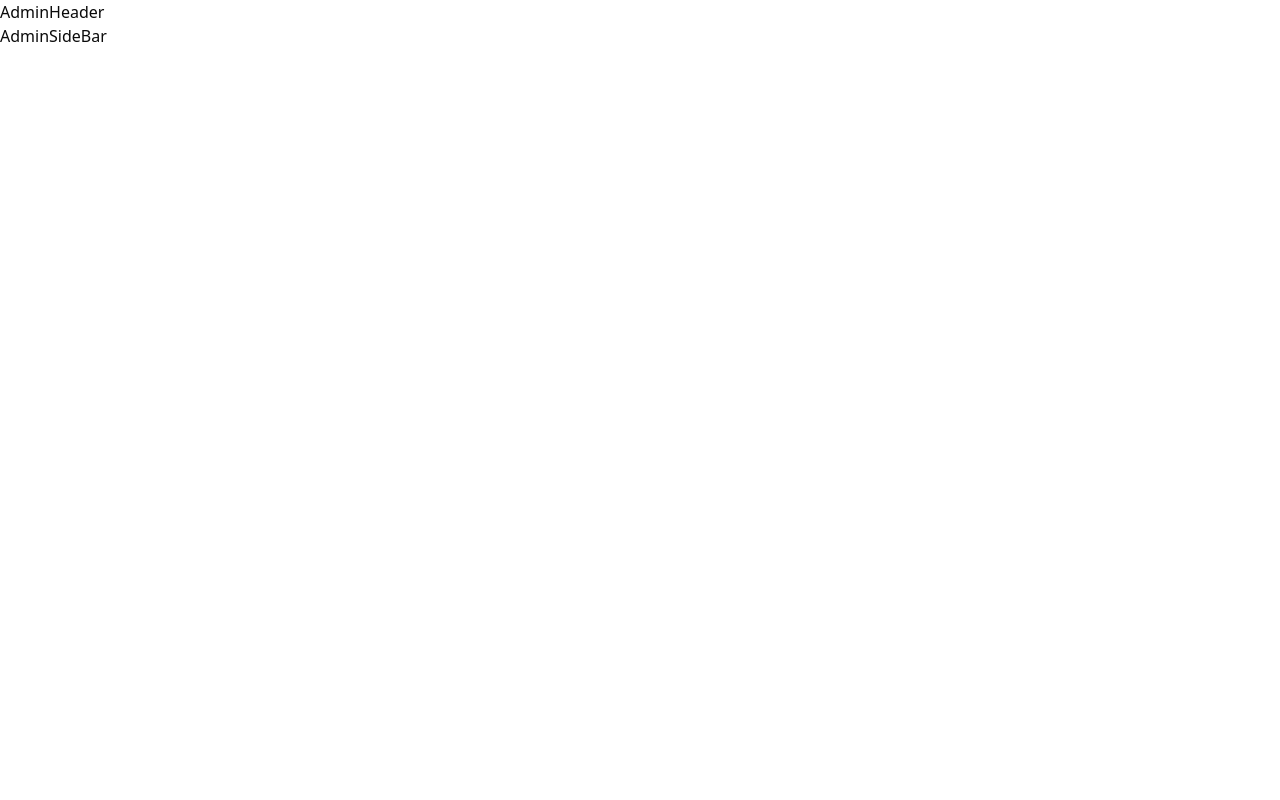
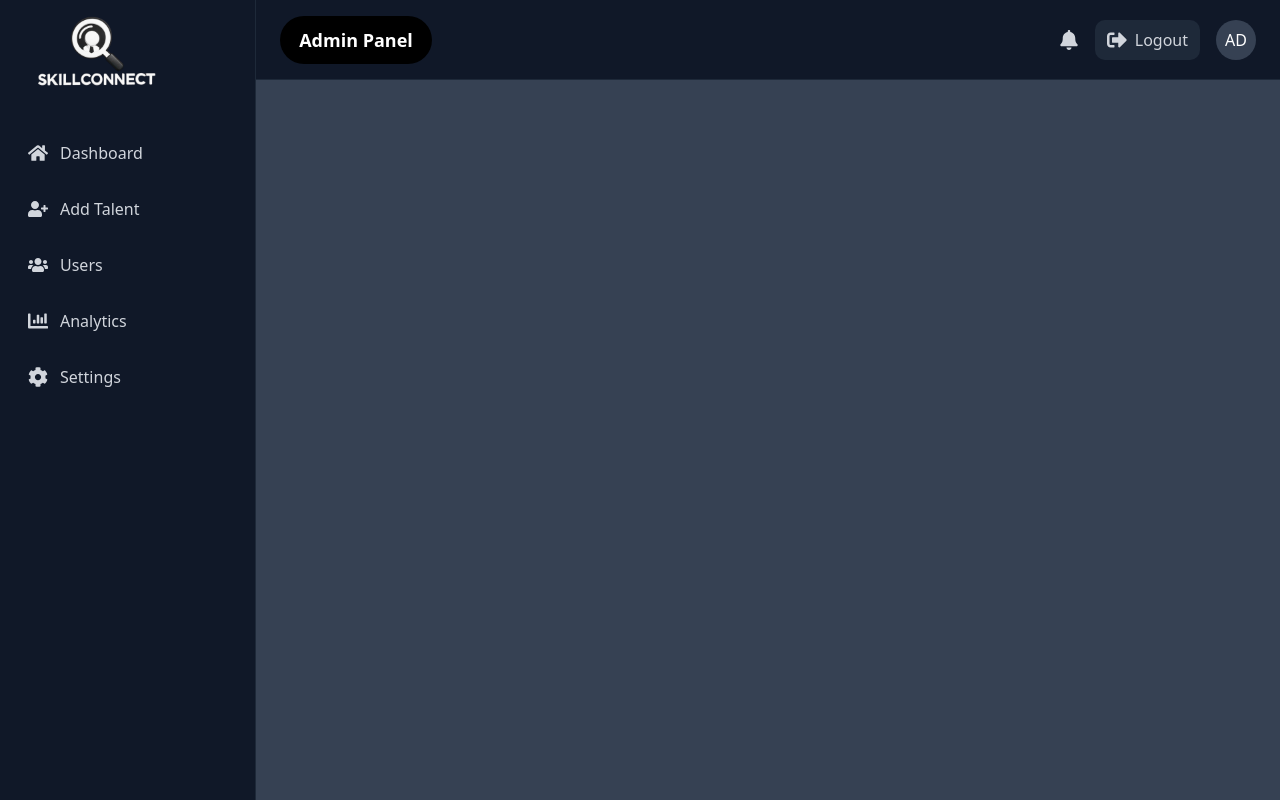
Before and after one commit to Adnan2001Bin/SkillConnect, a React (Vite) app in the folder frontend/: page /admin in a window 1280 px wide. Built offline with nearby package versions, Linux system fonts and the light colour scheme; no server answers.

Commit message:
create a basic design for admin panel

```diff
--- a/frontend/package.json
+++ b/frontend/package.json
@@ -19,6 +19,7 @@
     "lucide-react": "^0.487.0",
     "react": "^19.0.0",
     "react-dom": "^19.0.0",
+    "react-icons": "^5.5.0",
     "react-router": "^7.5.0",
     "tailwind-merge": "^3.2.0",
     "tailwindcss": "^4.1.3",
--- a/frontend/src/components/Admin-View/Header.jsx
+++ b/frontend/src/components/Admin-View/Header.jsx
@@ -1,11 +1,53 @@
-import React from 'react'
+import { motion } from 'framer-motion';
+import { FaBell, FaSignOutAlt } from 'react-icons/fa';
+import { headerVariants, buttonVariants } from '@/utils/Admin/animationVariants';
 
 const AdminHeader = () => {
   return (
-    <div>
-      AdminHeader
-    </div>
-  )
-}
+    <motion.header
+      initial="hidden"
+      animate="visible"
+      variants={headerVariants}
+      className="fixed top-0 left-0 right-0 h-20 bg-gray-900 border-b border-gray-800 z-40"
+    >
+      <div className="flex items-center justify-between px-6 h-full ml-64">
+        <h1 className="text-lg font-semibold text-white bg-black w-38 h-12 flex items-center justify-center rounded-3xl">
+          Admin Panel
+        </h1>
 
-export default AdminHeader
+        <div className="flex items-center gap-4">
+          <motion.button
+            variants={buttonVariants}
+            whileHover="hover"
+            whileTap="tap"
+            className="text-gray-300 hover:text-white transition-colors duration-200"
+          >
+            <FaBell className="text-xl" />
+          </motion.button>
+
+          <motion.button
+            variants={buttonVariants}
+            whileHover="hover"
+            whileTap="tap"
+            className="flex items-center gap-2 text-gray-300 hover:text-white bg-gray-800 px-3 py-2 rounded-lg transition-colors duration-200"
+          >
+            <FaSignOutAlt className="text-xl" />
+            <span>Logout</span>
+          </motion.button>
+
+          <motion.div
+            variants={buttonVariants}
+            whileHover="hover"
+            className="flex items-center gap-2"
+          >
+            <div className="w-10 h-10 rounded-full bg-gray-700 flex items-center justify-center">
+              <span className="text-white">AD</span>
+            </div>
+          </motion.div>
+        </div>
+      </div>
+    </motion.header>
+  );
+};
+
+export default AdminHeader;
--- a/frontend/src/components/Admin-View/SideBar.jsx
+++ b/frontend/src/components/Admin-View/SideBar.jsx
@@ -1,11 +1,66 @@
-import React from 'react'
+import { motion } from 'framer-motion';
+import {
+  FaHome,
+  FaUsers,
+  FaUserPlus,
+  FaChartBar,
+  FaCog
+} from 'react-icons/fa';
+import { NavLink } from 'react-router';
+import { sidebarVariants,navItemVariants } from '@/utils/Admin/animationVariants';
+import logo from "../../assets/logo.png"
+
 
 const AdminSideBar = () => {
+  const navItems = [
+    { icon: <FaHome />, label: "Dashboard", path: "/admin/dashboard" },
+    { icon: <FaUserPlus />, label: "Add Talent", path: "/admin/add-talent" },
+    { icon: <FaUsers />, label: "Users", path: "/admin/user-management" },
+    { icon: <FaChartBar />, label: "Analytics", path: "/admin/analytics" },
+    { icon: <FaCog />, label: "Settings", path: "/admin/settings" },
+  ];
+
   return (
-    <div>
-      AdminSideBar
-    </div>
-  )
-}
+    <motion.aside
+      initial="hidden"
+      animate="visible"
+      variants={sidebarVariants}
+      className="fixed left-0 top-0 h-screen w-64 bg-gray-900 border-r border-gray-800 p-4 z-50"
+    >
+      <div className="mb-8 ">
+        <div>
+          <img className='w-[10rem]' src={logo} alt="" />
+        </div>
 
-export default AdminSideBar
+      </div>
+
+      <nav className="space-y-2">
+        {navItems.map((item, index) => (
+          <NavLink
+            key={index}
+            to={item.path}
+            className={({ isActive }) =>
+              `flex items-center gap-3 p-3 rounded-lg text-gray-300 transition-colors duration-200 ${
+                isActive ? 'bg-gray-700' : 'hover:bg-gray-800'
+              }`
+            }
+          >
+            {({ isActive }) => (
+              <motion.div
+                variants={navItemVariants}
+                whileHover="hover"
+                whileTap="tap"
+                className="flex items-center gap-3 w-full"
+              >
+                <span className="text-xl">{item.icon}</span>
+                <span>{item.label}</span>
+              </motion.div>
+            )}
+          </NavLink>
+        ))}
+      </nav>
+    </motion.aside>
+  );
+};
+
+export default AdminSideBar;
--- a/frontend/src/pages/Admin-View/Layout.jsx
+++ b/frontend/src/pages/Admin-View/Layout.jsx
@@ -1,20 +1,27 @@
-import AdminHeader from '@/components/Admin-View/Header'
-import AdminSideBar from '@/components/Admin-View/SideBar'
-import React from 'react'
-import { Outlet } from 'react-router'
+import AdminHeader from '../../components/Admin-View/Header';
+import AdminSideBar from '../../components/Admin-View/SideBar';
+import { motion } from 'framer-motion';
+import { Outlet } from 'react-router';
+import { mainVariants } from '@/utils/Admin/animationVariants';
 
 const AdminLayout = () => {
   return (
-    <div>
+    <div className="min-h-screen bg-gray-700">
       <AdminHeader />
-
       <AdminSideBar />
 
-      <main>
-        <Outlet />
-      </main>
+      <motion.main
+        initial="hidden"
+        animate="visible"
+        variants={mainVariants}
+        className="ml-64 pt-16 p-6 min-h-screen"
+      >
+        <div className="max-w-7xl mx-auto mt-10">
+          <Outlet />
+        </div>
+      </motion.main>
     </div>
-  )
-}
+  );
+};
 
-export default AdminLayout
+export default AdminLayout;
--- /dev/null
+++ b/frontend/src/utils/Admin/animationVariants.jsx
@@ -0,0 +1,44 @@
+export const sidebarVariants = {
+    hidden: { x: -300, opacity: 0 },
+    visible: {
+      x: 0,
+      opacity: 1,
+      transition: {
+        duration: 0.5,
+        ease: "easeInOut"
+      }
+    }
+  };
+
+  export const navItemVariants = {
+    hover: { scale: 1.05 },
+    tap: { scale: 0.95 }
+  };
+
+  export const headerVariants = {
+    hidden: { y: -100, opacity: 0 },
+    visible: {
+      y: 0,
+      opacity: 1,
+      transition: {
+        duration: 0.5,
+        ease: "easeInOut"
+      }
+    }
+  };
+
+  export const buttonVariants = {
+    hover: { scale: 1.1 },
+    tap: { scale: 0.9 }
+  };
+
+  export const mainVariants = {
+    hidden: { opacity: 0 },
+    visible: {
+      opacity: 1,
+      transition: {
+        duration: 0.5,
+        delay: 0.2
+      }
+    }
+  };
```
Also changed, not shown: 1 other file (tests, documents, lock files or other folders).
